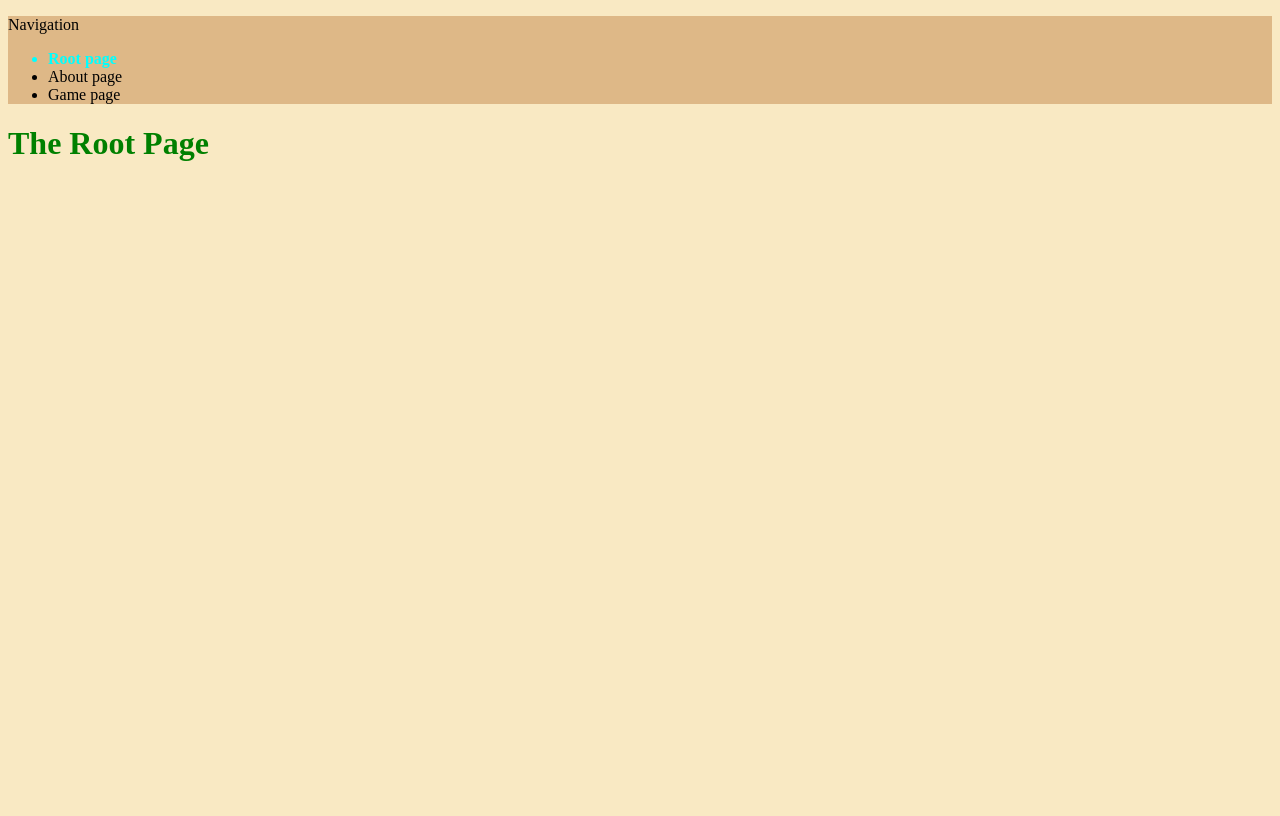
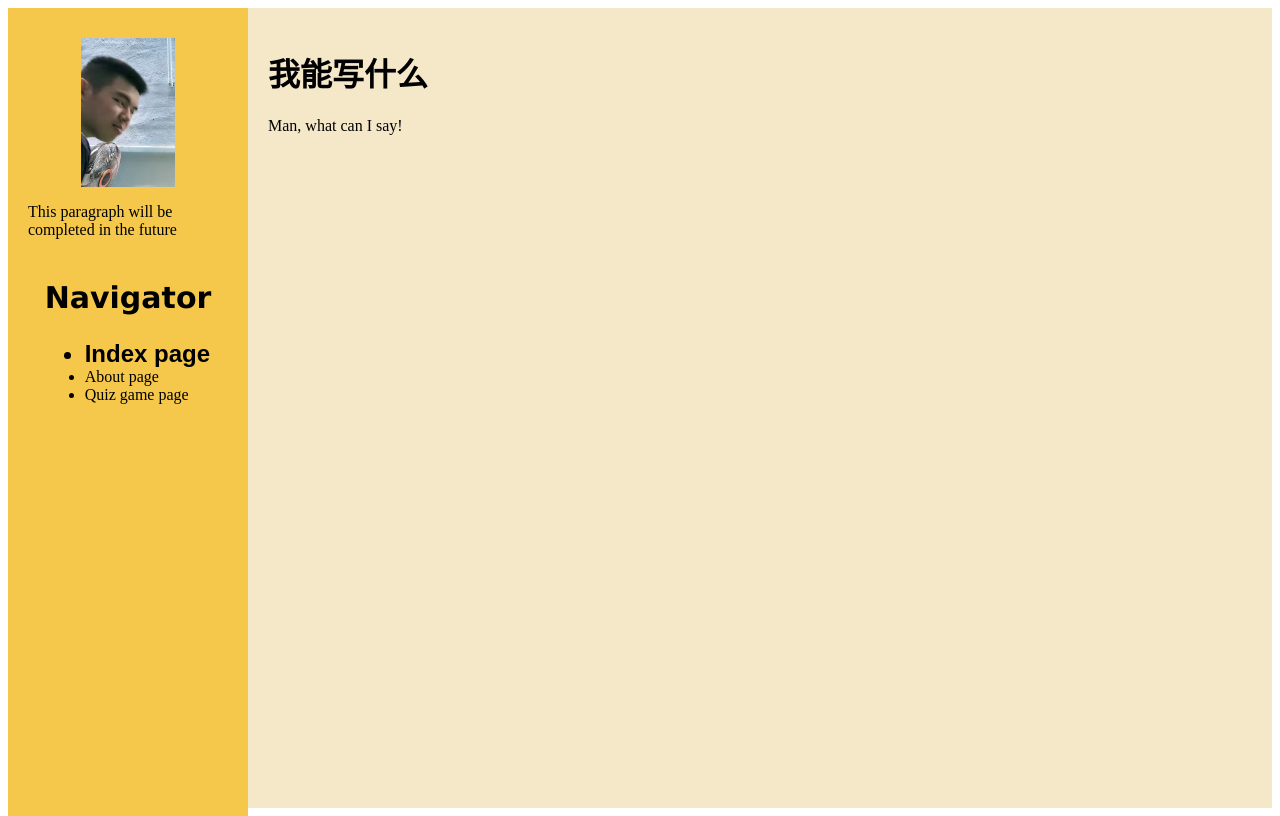
Before and after one commit to Stevan1707/JC2503assessment, a plain HTML site: page html/root.html in a window 1280 px wide. Drawn offline with Linux system fonts and the light colour scheme.

Commit message:
敲定第一个界面的基本框架，剩下往里面补充与填写东西

```diff
--- a/css/root.css
+++ b/css/root.css
@@ -1,27 +1,48 @@
-.header_blue{
-    color: blue;
+.container{
+    display: flex;
+    background-color: rgb(244, 232, 201);
+    min-height: 100vh;
+    width: 100%;
 }
 
-.green{
-    color: green;
+.navigator_bar {
+    width: 200px;
+    background-color: rgb(245, 200, 76);
+    padding: 20px;
+    position: fixed;
+    height: 100%;
+    display: flex;
+    align-items: center;
+    flex-direction: column;
+    justify-content: flex-start;
 }
 
-body{
-    background-color: rgb(249, 233, 195);
+.myself_picture{
+    display: block;
+    margin: 10px auto;
+}
+.navigator_sign{
+    font-family: Verdana, Geneva, Tahoma, sans-serif;
+    font-weight: bolder;
+    font-size: 30px;
 }
 
-.guideblock{
-    background-color: burlywood;
-    height: 30 px;
-    width: 30 px;
-    margin: 10 px;
+.selected{
+    font-family: Arial, Helvetica, sans-serif;
+    font-weight: 700;
+    font-size: 24px;
 }
 
-.guide_selected{
-    color: cyan;
-    font-weight:bold;
+.unselected{
+    font-family: Arial, Helvetica, sans-serif;
+    font-weight :400;
+    font-size: 15px;
 }
 
-.test{
-    color: green;
+.main {
+    margin-left: 240px;
+    width: calc(100% - 240px);
+    min-height: 100vh;
+    padding: 20px;
+    box-sizing: border-box;
 }
--- a/html/root.html
+++ b/html/root.html
@@ -7,20 +7,29 @@
     <link rel="stylesheet" href="../css/root.css">
 </head>
 <body>
-    <div class="guideblock">
-        <div>
-            <p>Navigation</p>
-        </div>
-        <div>
+    <div class="container">
+        <div class="navigator_bar">
+            <div class="Introduction">
+                <img class="myself_picture" src="../img/myself.png" alt="myself">
+                <p>This paragraph will be completed in the future</p>
+
+            </div>
+            <div>
+                <h2 class="navigator_sign">Navigator</h2>
             <ul>
-                <li class = "guide_selected">Root page</li>
-                <li><a href="about_page.html"></a>About page</li>
-                <li><a href="game.html"></a>Game page</li>
+                <li class="selected">Index page</li>
+                <li class="">About page</li>
+                <li>Quiz game page</li>
             </ul>
+            </div>
         </div>
 
-
+        <div class="main">
+            <div>
+                <h1>我能写什么</h1>
+                <p>Man, what can I say!</p>
+            </div>
+        </div>
     </div>
-    <h1 class="green">The Root Page</h1>
 </body>
 </html>
```
Also changed, not shown: img/myself.png (added).
